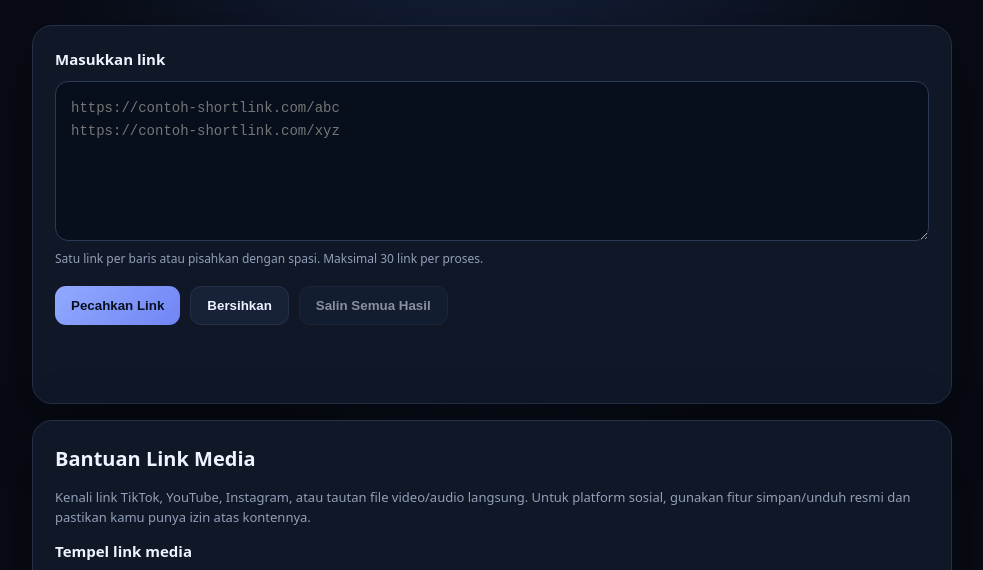
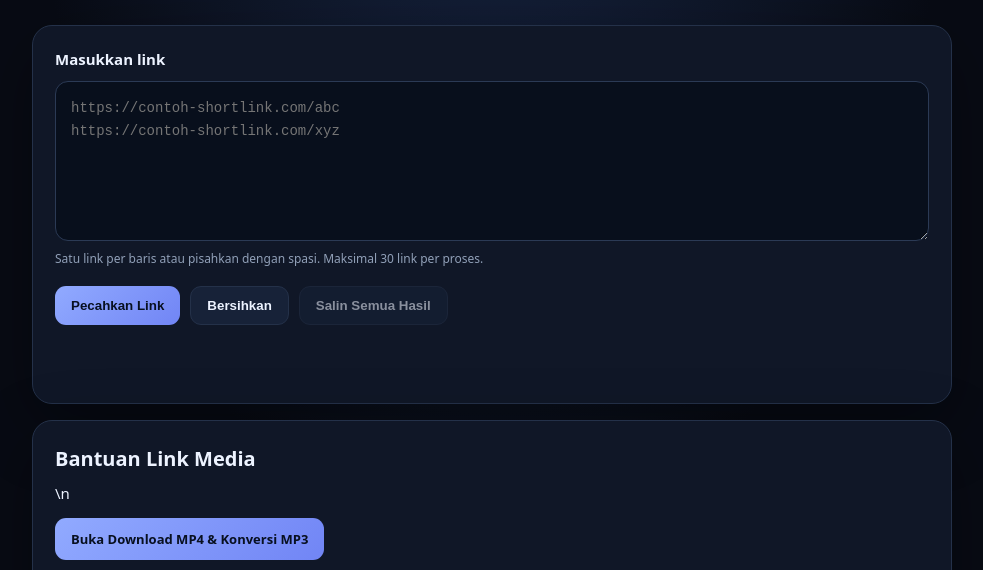
Before and after one commit to makmanmemek/Pemecah-semua-link, a website: page public/index.html in a window 1280 px wide. Shown: the part 323-893 px from the top of the page, without its empty margins (148-1131 px from the left). Drawn offline with Linux system fonts and the light colour scheme.

Commit message:
Add media tools entry point

```diff
--- a/public/index.html
+++ b/public/index.html
@@ -26,7 +26,7 @@ textarea{display:block;width:100%;min-height:160px;resize:vertical;background:#0
 <p class="status" id="status" role="status" aria-live="polite"></p><div class="results" id="results"></div>
 </section>
 <section class="panel media-panel" aria-label="Bantuan tautan media">
-<h2 style="margin:0 0 8px;font-size:20px">Bantuan Link Media</h2>
+<h2 style="margin:0 0 8px;font-size:20px">Bantuan Link Media</h2>\n<p class="media-note"><a class="btn primary" href="/media.html" style="display:inline-block;text-decoration:none">Buka Download MP4 & Konversi MP3</a></p>
 <p class="media-note">Kenali link TikTok, YouTube, Instagram, atau tautan file video/audio langsung. Untuk platform sosial, gunakan fitur simpan/unduh resmi dan pastikan kamu punya izin atas kontennya.</p>
 <label for="mediaLink">Tempel link media</label>
 <textarea id="mediaLink" style="min-height:82px" placeholder="https://www.tiktok.com/... atau https://domain.com/video.mp4" spellcheck="false"></textarea>
```
